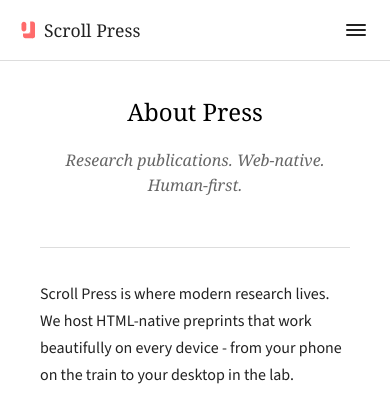
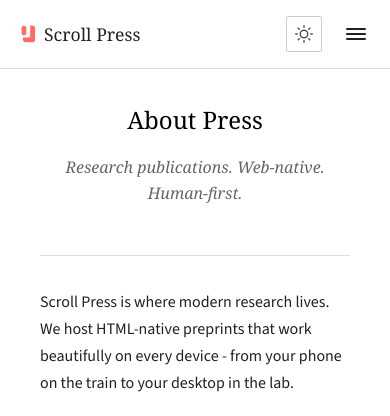
Before and after one commit to aris-pub/press, a FastAPI app: page /about in a window 390 px wide. Shown: the top 416 px of the page. Run offline with FastAPI, Linux system fonts and the light colour scheme; some libraries are stand-ins or nearby versions.

Commit message:
Add dark mode toggle to mobile navbar
- Remove dark mode toggle from mobile burger menu
- Add dark mode toggle to mobile navbar next to hamburger menu
- Create mobile controls wrapper with flexbox layout and proper spacing
- Update JavaScript to handle multiple dark mode toggle buttons
- Preserve desktop navbar layout unchanged

🤖 Generated with [Claude Code](https://claude.ai/code)

Co-Authored-By: Claude <noreply@anthropic.com>

```diff
--- a/app/templates/base.html
+++ b/app/templates/base.html
@@ -85,8 +85,8 @@
     <script>
       document.addEventListener('DOMContentLoaded', function() {
         // Handle dark mode toggle
-        const themeToggle = document.querySelector('.dark-mode-toggle');
-        if (themeToggle) {
+        const themeToggles = document.querySelectorAll('.dark-mode-toggle');
+        themeToggles.forEach(function(themeToggle) {
           themeToggle.addEventListener('click', function() {
             const currentTheme = localStorage.getItem('theme');
             let newTheme;
@@ -103,7 +103,7 @@
             localStorage.setItem('theme', newTheme);
             document.documentElement.setAttribute('data-theme', newTheme);
           });
-        }
+        });
 
         // Handle dropdown menus
         const dropdowns = document.querySelectorAll('.dropdown');
--- a/app/templates/components/navbar.html
+++ b/app/templates/components/navbar.html
@@ -47,12 +47,17 @@ Navbar Component
     {% endif %}
   </div>
 
-  <!-- Mobile hamburger menu toggle -->
-  <button class="mobile-menu-toggle" aria-label="Toggle navigation menu" aria-expanded="false">
-    <span class="hamburger-line"></span>
-    <span class="hamburger-line"></span>
-    <span class="hamburger-line"></span>
-  </button>
+  <!-- Mobile controls -->
+  <div class="mobile-controls">
+    <div class="mobile-dark-mode-toggle">
+      {{ dark_mode_toggle() }}
+    </div>
+    <button class="mobile-menu-toggle" aria-label="Toggle navigation menu" aria-expanded="false">
+      <span class="hamburger-line"></span>
+      <span class="hamburger-line"></span>
+      <span class="hamburger-line"></span>
+    </button>
+  </div>
 
   <!-- Mobile navigation menu -->
   <div class="mobile-nav">
@@ -63,9 +68,6 @@ Navbar Component
     </div>
 
     <div class="mobile-auth-buttons">
-      <div style="display: flex; justify-content: center; margin-bottom: 1rem;">
-        {{ dark_mode_toggle() }}
-      </div>
       {% if current_user %}
       {{ link_button("New Scroll", href="/upload", variant="primary") }}
       <a href="/dashboard" class="btn btn-secondary">Dashboard</a>
--- a/static/css/main.css
+++ b/static/css/main.css
@@ -195,9 +195,22 @@ header.navbar {
   }
 }
 
+/* Mobile controls wrapper */
+.mobile-controls {
+  display: none;
+  align-items: center;
+  gap: var(--space-md);
+}
+
+/* Mobile dark mode toggle */
+.mobile-dark-mode-toggle {
+  display: flex;
+  align-items: center;
+}
+
 /* Mobile hamburger menu */
 .mobile-menu-toggle {
-  display: none;
+  display: flex;
   background: none;
   border: none;
   cursor: pointer;
@@ -323,7 +336,7 @@ header.navbar {
     display: none !important;
   }
 
-  .mobile-menu-toggle {
+  .mobile-controls {
     display: flex !important;
   }
 }
```
